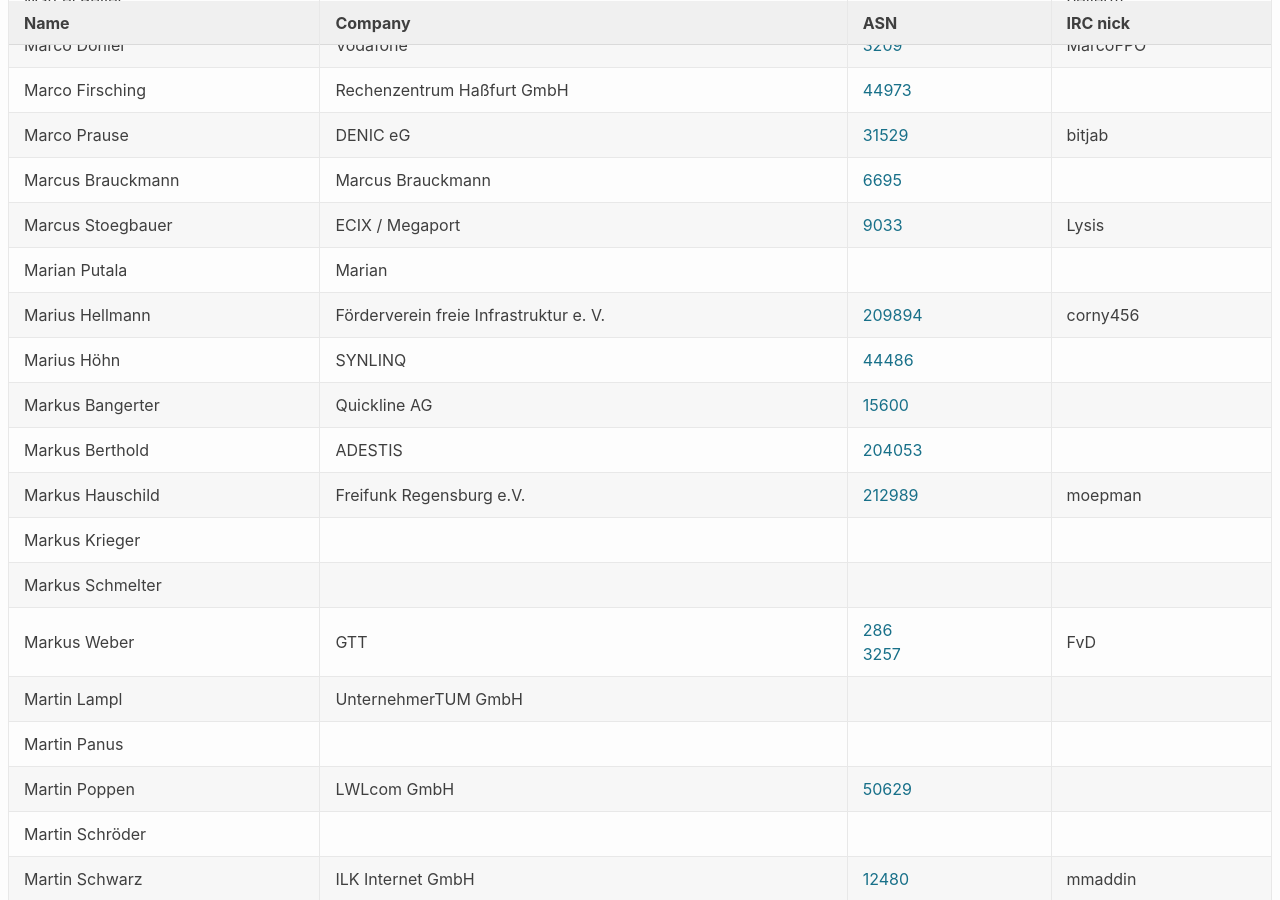
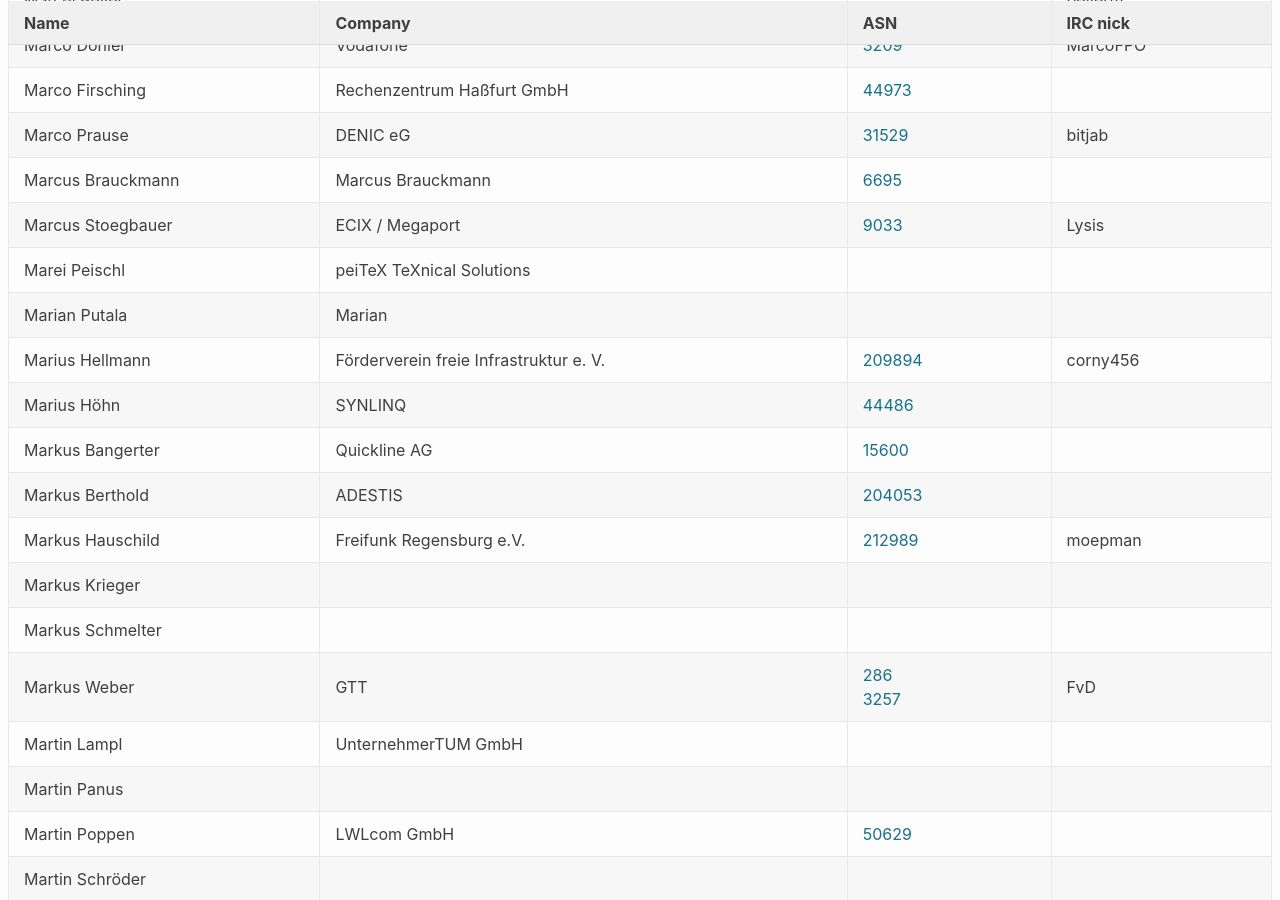
Before and after one commit to denog/pretix-attendeelist, a Jekyll site: the page built from index.markdown, in a window 1280 px wide and 900 px high, scrolled down 10300 px. Built offline with Jekyll 4.4.1, drawn with Linux system fonts in a browser that asks for light colours.

Commit message:
Latest data: Thu Oct 29 16:51:43 UTC 2020

```diff
--- a/_data/attendees.json
+++ b/_data/attendees.json
@@ -1326,6 +1326,12 @@
     "asn": "9033"
   },
   {
+    "name": "Marei Peischl",
+    "company": "peiTeX TeXnical Solutions",
+    "irc": null,
+    "asn": null
+  },
+  {
     "name": "Marian Putala",
     "company": "Marian",
     "irc": null,
```
